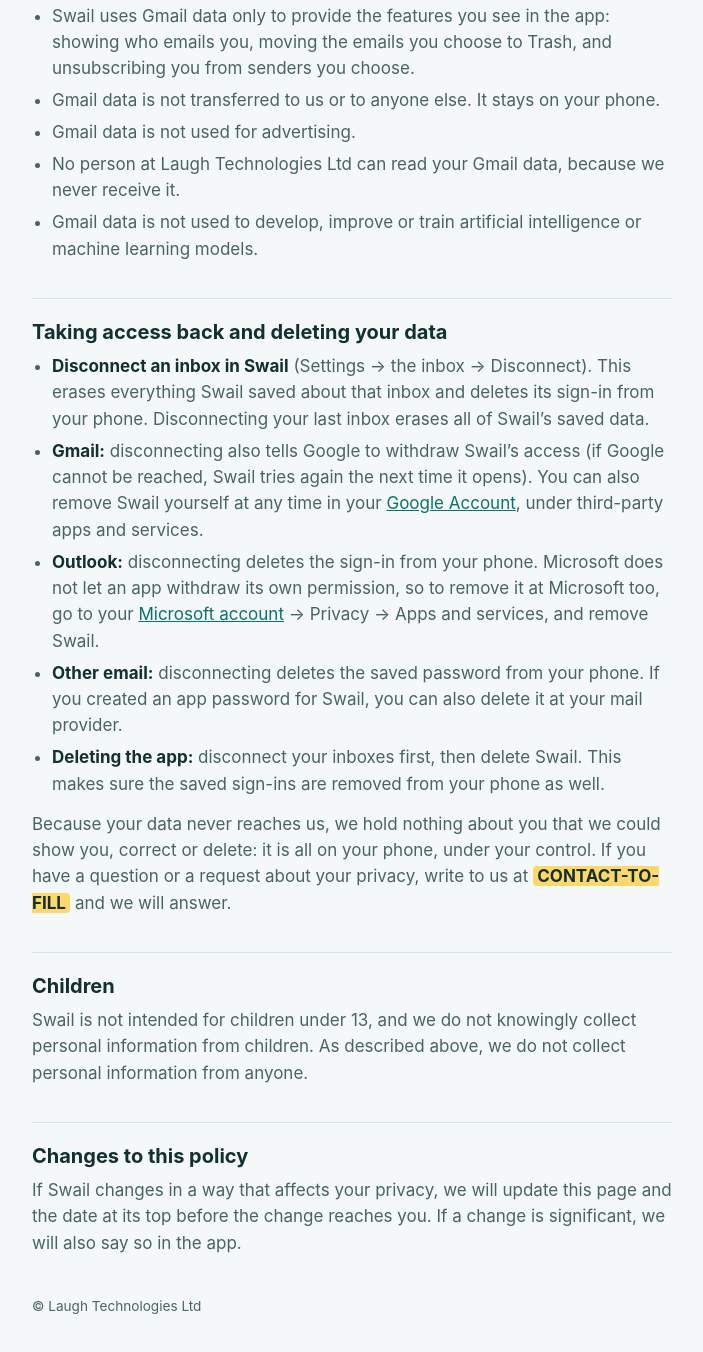
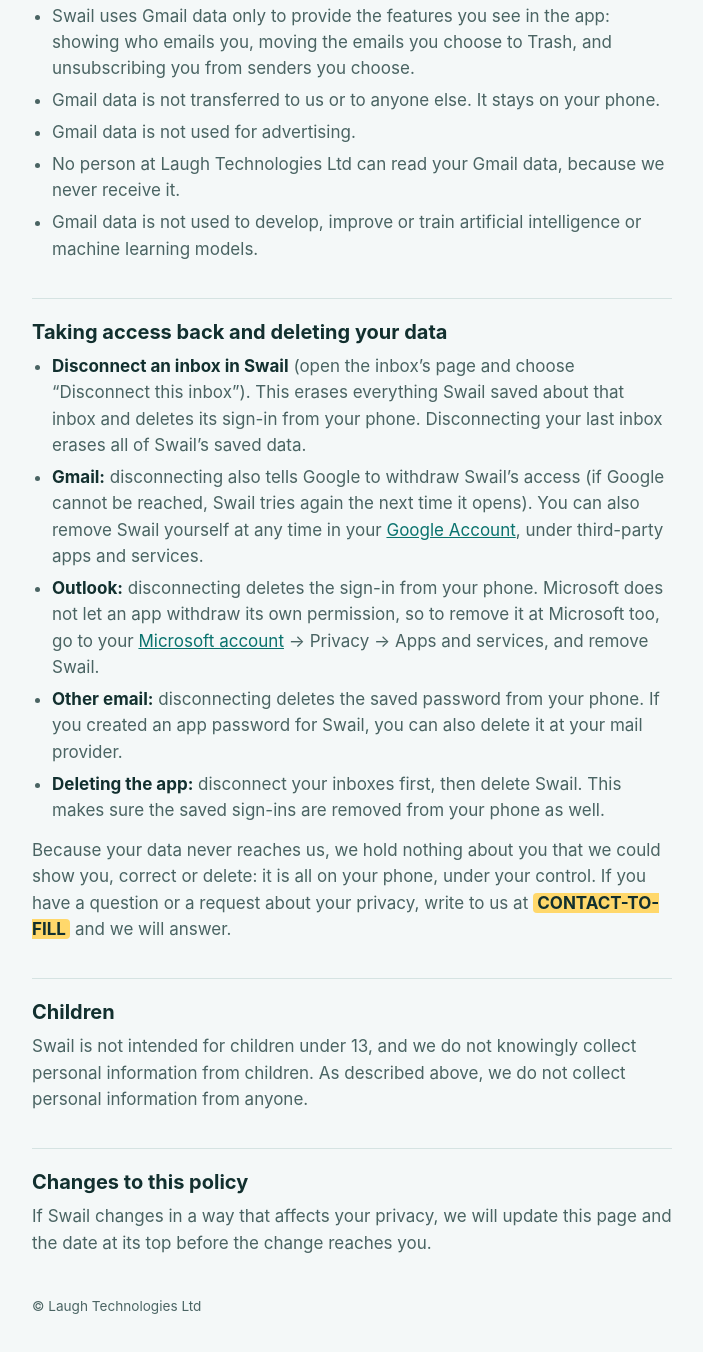
Before and after one commit to LaughTechnologies/swail-site, a plain HTML site: page privacy.html in a window 1280 px wide. Shown: the part 3894-5246 px from the top of the page, without its empty margins (288-991 px from the left). Drawn offline with Linux system fonts and the light colour scheme.

Commit message:
Privacy policy: name the real Disconnect button, drop an in-app notice promise
Co-Authored-By: Claude Fable 5.2 <noreply@anthropic.com>
Claude-Session: https://claude.ai/code/session_01BET23MggLzJ4VZRohRY6Dy

```diff
--- a/privacy.html
+++ b/privacy.html
@@ -315,9 +315,10 @@
       <h2>Taking access back and deleting your data</h2>
       <ul>
         <li>
-          <strong>Disconnect an inbox in Swail</strong> (Settings → the inbox → Disconnect). This
-          erases everything Swail saved about that inbox and deletes its sign-in from your phone.
-          Disconnecting your last inbox erases all of Swail’s saved data.
+          <strong>Disconnect an inbox in Swail</strong> (open the inbox’s page and choose
+          “Disconnect this inbox”). This erases everything Swail saved about that inbox and deletes
+          its sign-in from your phone. Disconnecting your last inbox erases all of Swail’s saved
+          data.
         </li>
         <li>
           <strong>Gmail:</strong> disconnecting also tells Google to withdraw Swail’s access (if
@@ -357,8 +358,7 @@
       <h2>Changes to this policy</h2>
       <p>
         If Swail changes in a way that affects your privacy, we will update this page and the date
-        at its top before the change reaches you. If a change is significant, we will also say so in
-        the app.
+        at its top before the change reaches you.
       </p>
 
       <footer>© Laugh Technologies Ltd</footer>
```
